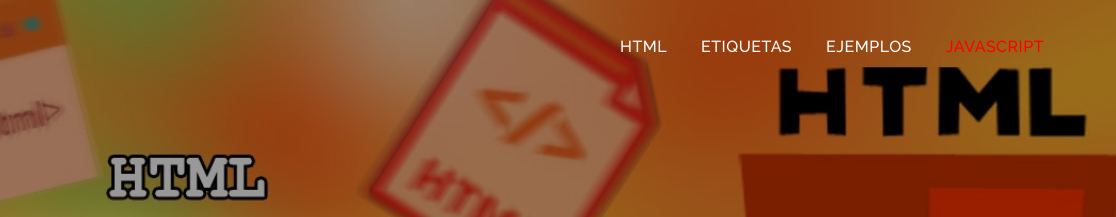
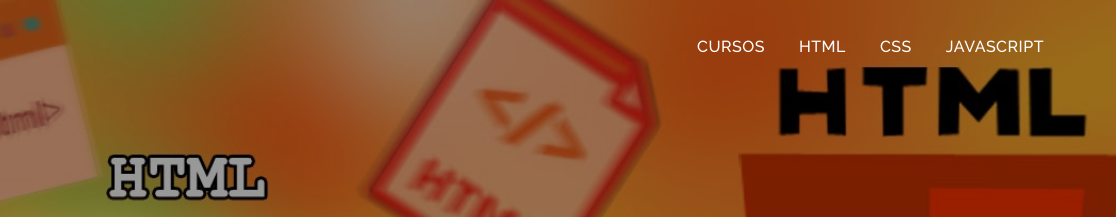
Before and after one commit to Dcarlix/HTML5, a plain HTML site: page index.html in a window 1280 px wide. Shown: the top 217 px of the page, 164-1280 px from the left. Drawn offline with Linux system fonts and the light colour scheme; files whose address does not match are found by name.

Commit message:
Update index.html

```diff
--- a/index.html
+++ b/index.html
@@ -50,10 +50,10 @@
     <!-- Collect the nav links, forms, and other content for toggling -->
     <div class="collapse navbar-collapse" id="bs-example-navbar-collapse-1">
       <ul class="nav navbar-nav navbar-right">
-        <li><a href="#Spider-Man" class="page-scroll">HTML</a></li>
-        <li><a href="#Personajes" class="page-scroll">ETIQUETAS</a></li>
-        <li><a href="#portfolio" class="page-scroll">EJEMPLOS</a></li>
-        <li><a href="#team" class="page-scroll">JAVASCRIPT</a></li>
+        <li><a href="https://dcarlix.github.io/CursosNewFont/" class="page-scroll">Cursos</a></li>
+        <li><a href="https://dcarlix.github.io/HTML5/" class="page-scroll">HTML</a></li>
+        <li><a href="https://dcarlix.github.io/CSS3/" class="page-scroll">CSS</a></li>
+        <li><a href="https://dcarlix.github.io/CursosNewFont/JS.html" class="page-scroll">JavaScript</a></li>
       </ul>
     </div>
     <!-- /.navbar-collapse -->
```
